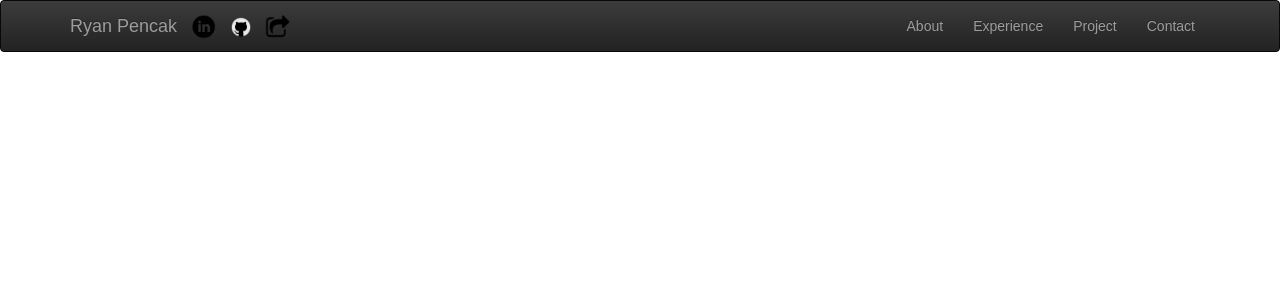
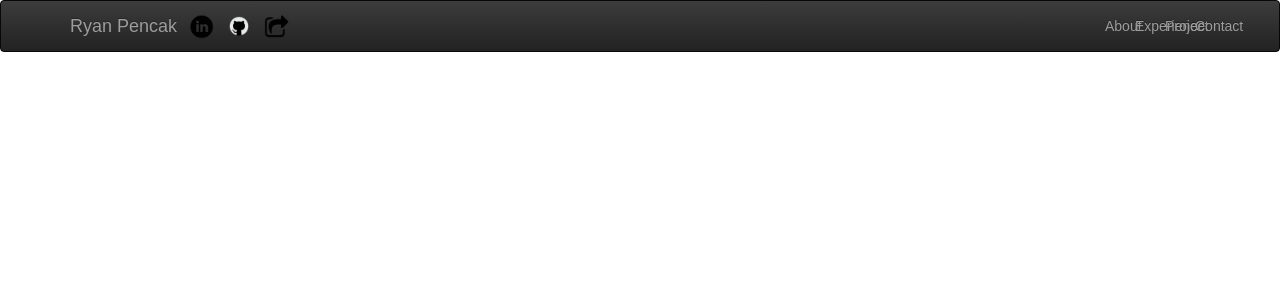
Before and after one commit to danielpencak/ryanPencak, a React (Create React App) app: page / in a window 1280 px wide. Shown: the top 300 px of the page. Built offline with nearby package versions, Linux system fonts and the light colour scheme.

Commit message:
Adjust icons

```diff
--- a/src/Header/Header.css
+++ b/src/Header/Header.css
@@ -20,3 +20,12 @@
   height: 25px;
   width: 25px;
 }
+
+.Header a {
+  height: 27px;
+  width: 27px;
+  display: flex;
+  flex-direction: column;
+  align-items: center;
+  justify-content: center;
+}
```
